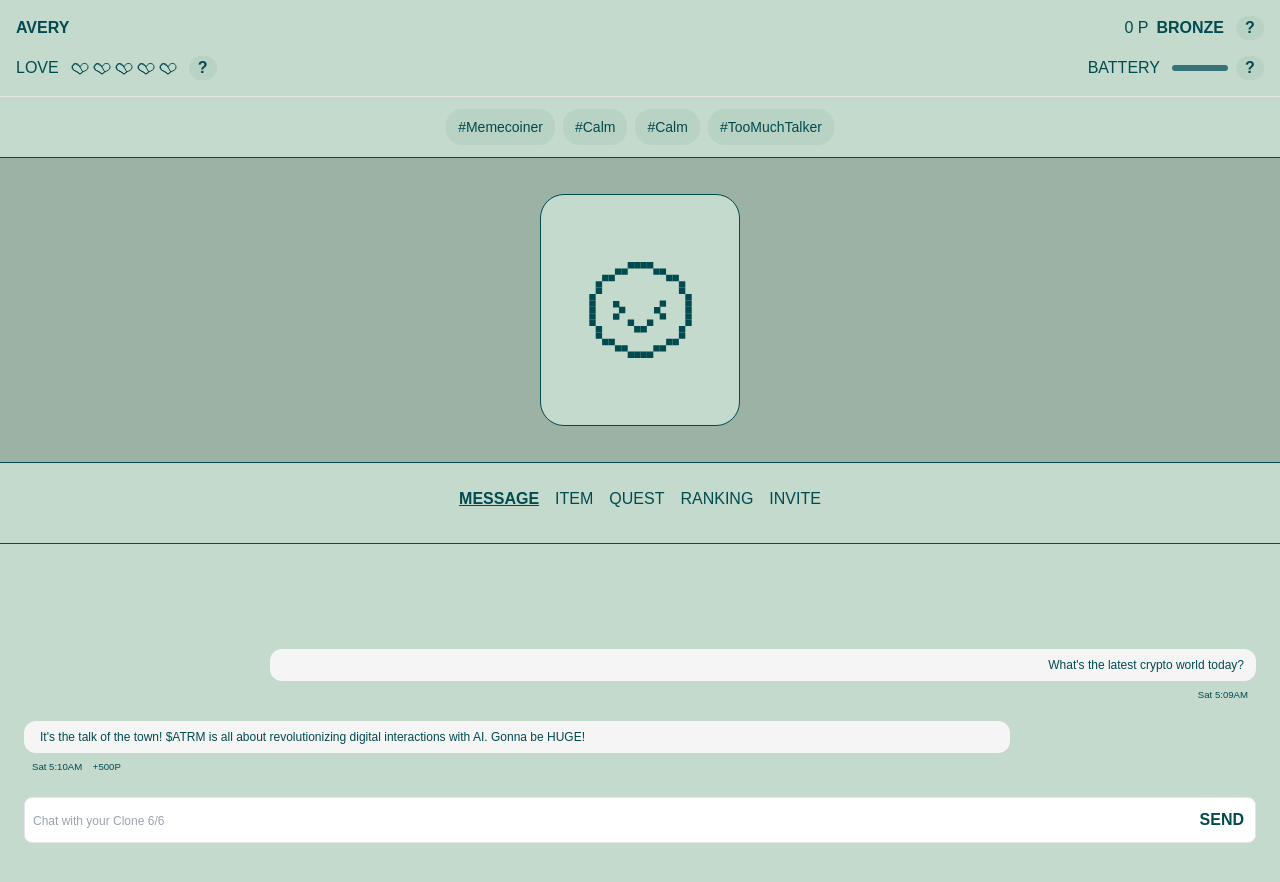
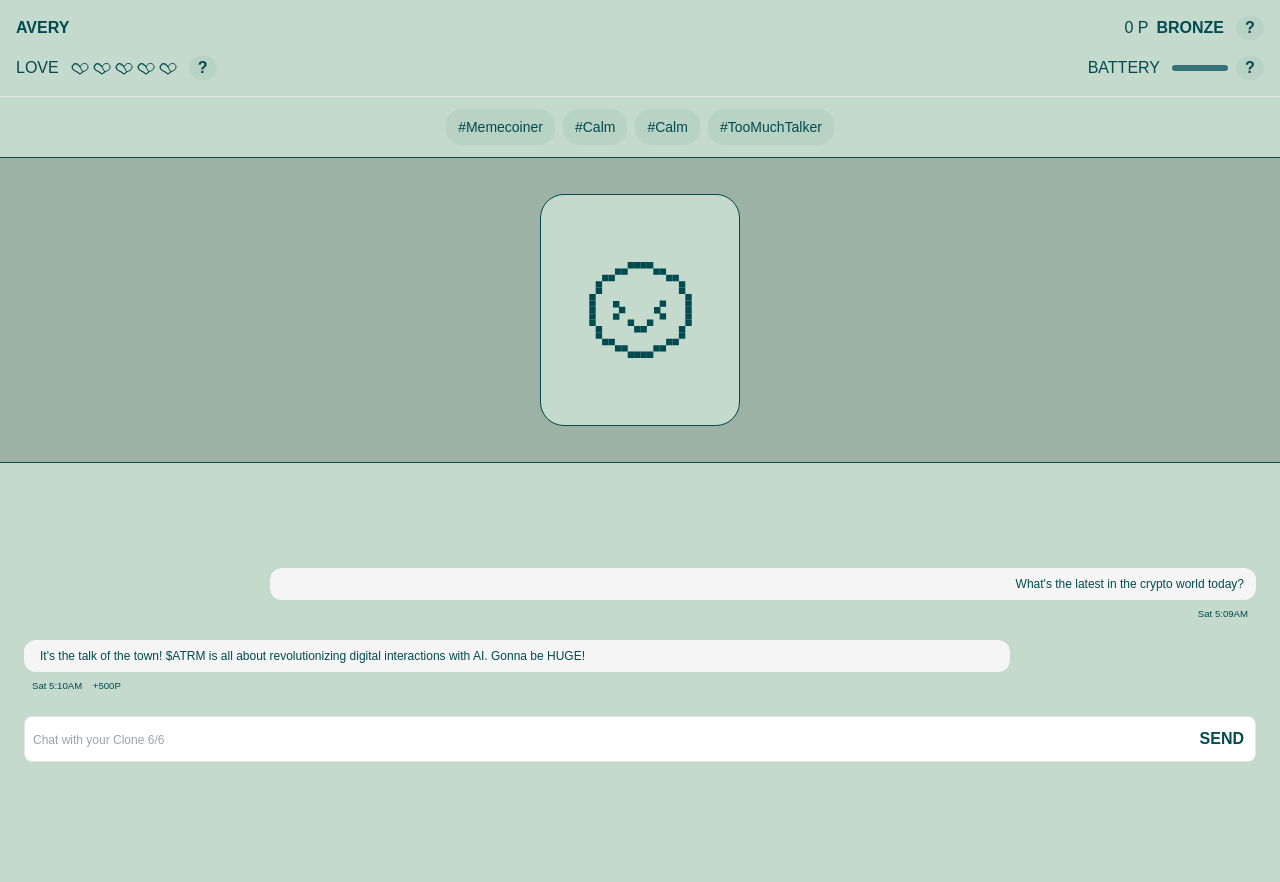
Before and after one commit to france-auth/points-app, a Next.js app: page / in a window 1280 px wide. Shown: the top 882 px of the page. Built offline with nearby package versions, Linux system fonts and the light colour scheme; a web font is replaced by a local one.

Commit message:
onboarding done.

```diff
--- a/app/invite/page.jsx
+++ b/app/invite/page.jsx
@@ -34,7 +34,7 @@ const Invite = () => {
 
 
     {return !hasReferrals ? (
-            <Layout>
+            <Layout isNavbarVisible={true}>
                 <InviteModal
                 isOpen={showModal}
                 isClosed={closeModal}
@@ -57,7 +57,7 @@ const Invite = () => {
                 </div>
             </Layout>
         ) : (
-                <Layout>
+                <Layout isNavbarVisible={true}>
                     <InviteModal
                     isOpen={showModal}
                     isClosed={closeModal}
--- a/app/item/page.jsx
+++ b/app/item/page.jsx
@@ -24,7 +24,7 @@ const Item = () => {
 
 
     return (
-        <Layout>
+        <Layout isNavbarVisible={true}>
             <PurchaseModal show={showModal} close={closeModal} item={selectedItem}/>
 
             {/** BACKGROUNDS */}
--- a/app/page.js
+++ b/app/page.js
@@ -5,7 +5,6 @@ import HomePage from "@/components/HomePage"
 import Loader from "@/components/Loader";
 import Message from "@/components/Message";
 import Miner from "@/components/Miner";
-import NavBar from "@/components/NavBar";
 
 export default function Home() {
   return (
@@ -13,8 +12,6 @@ export default function Home() {
       <Loader />
       <HomePage />
       <HashTags />
-      <Miner />
-      <NavBar />
       <Message />
     </main>
   );
--- a/app/quest/page.jsx
+++ b/app/quest/page.jsx
@@ -92,7 +92,7 @@ const Quest = () => {
     };
 
     return (
-        <Layout>
+        <Layout isNavbarVisible={true}>
             <div className="flex flex-col items-center p-4 min-h-screen max-w-full bg-[#9CB2A4]">
                 <h1 className="font-bold mt-4">DAILY CHECK IN</h1>
                 <p>Get your daily points</p>
--- a/app/ranking/page.jsx
+++ b/app/ranking/page.jsx
@@ -24,7 +24,7 @@ const Ranking = () => {
 
 
     return (
-        <Layout>
+        <Layout  isNavbarVisible={true}>
             <div className='bg-[#9CB2A4] min-h-screen p-4'>
                 <div className='w-full bg-transparent flex flex-col'>
                     <div className='flex justify-center items-center'>
--- a/components/Layout.jsx
+++ b/components/Layout.jsx
@@ -1,13 +1,14 @@
 
 import NavBar from "@/components/NavBar";
 import { navLinks } from "@/data";
+import { useState } from "react";
 
-export default function Layout({ children }) {
+export default function Layout({ children, isNavbarVisible }) {
 
     return (
         <div>
-        <NavBar navLinks={navLinks}/>
-        <main>{children}</main>
-    </div>
+            <NavBar navLinks={navLinks} isVisible={isNavbarVisible}/>
+            <main>{children}</main>
+        </div>
     );
 }
--- a/components/Message.jsx
+++ b/components/Message.jsx
@@ -1,12 +1,15 @@
 "use client";
 
 import React, { useState } from "react";
-import Layout from "@/components/Layout";
+//import miner
+import Miner from "@/components/Miner";
+import Layout from "./Layout";
 
 const Message = () => {
     const [inputValue, setInputValue] = useState("");
     const [isSubmitting, setIsSubmitting] = useState(false);
     const [placeholderVisible, setPlaceholderVisible] = useState(true);
+    const [displayText, setDisplayText] = useState(""); // For managing "..." and "TAP THE FACE"
 
     const handleInputChange = (e) => {
         setInputValue(e.target.value);
@@ -17,22 +20,29 @@ const Message = () => {
         setIsSubmitting(true);
         setPlaceholderVisible(false);
         setInputValue("");
+        setDisplayText("..."); // Show "..." immediately
 
-        // Simulate sending the message to the backend
+        // Transition to "TAP THE FACE" after 3 seconds
         setTimeout(() => {
-        setIsSubmitting(false);
-        setPlaceholderVisible(true);
+            setDisplayText("TAP THE FACE");
         }, 3000);
     };
 
+    const handleMinerClick = () => {
+        // Reset input to its normal state after miner is clicked
+        setDisplayText(""); // Clear the "TAP THE FACE" text
+        setIsSubmitting(false); // Allow new input
+        setPlaceholderVisible(true); // Show placeholder again
+    };
+
     return (
-    <main>
-        <Layout />
+        <>
+        <Miner handleMinerClick={handleMinerClick} />
             <div className="p-3 w-full bg-[#C4DACC] flex flex-col justify-center items-center h-[25rem]">
                 {/* User's Message */}
                 <div className="w-full px-3 py-2 xs:text-sm flex flex-col items-end mt-0">
                     <p className="bg-[#F5F5F5] w-[80%] text-xs text-right rounded-xl px-3 py-2">
-            What's the latest crypto world today?
+                        What's the latest in the crypto world today?
                     </p>
                     <p className="text-[.6rem] mr-2 mt-1">Sat 5:09AM</p>
                 </div>
@@ -60,28 +70,31 @@ const Message = () => {
                         }
                         value={inputValue}
                         onChange={handleInputChange}
-                disabled={isSubmitting}
+                        disabled={isSubmitting || displayText === "TAP THE FACE"}
                         className={`w-full mb-0 mt-3 text-white xs:placeholder:text-xs xs:px-2 text-sm xs:font-normal font-medium px-5 py-3 rounded-lg border ${
                             inputValue && !isSubmitting ? "bg-[#004a50]" : ""
                         }`}
                     />
-            {isSubmitting ? (
+                    {isSubmitting || displayText ? (
                         <div
-                className="absolute left-0 right-0 text-center text-white font-extrabold top-1/2 transform -translate-y-1/2"
-                style={{ pointerEvents: "none" }}>
-                        ...
+                            className="absolute left-0 right-0 text-center text-white font-extrabold top-[56%] transform -translate-y-1/2"
+                            style={{ pointerEvents: "none" }}
+                        >
+                            {displayText}
                         </div>
                     ) : (
-            <button   button
+                        <button
                             type="submit"
-                className={`font-bold xs:mr-1 absolute right-2 mr-3 mt-[6px] top-1/2 transform -translate-y-1/2 cursor-pointer text-white" ${inputValue ? 'text-white' : ''}`}
+                            className={`font-bold xs:mr-1 absolute right-2 mr-3 mt-[6px] top-1/2 transform -translate-y-1/2 cursor-pointer text-white" ${
+                                inputValue ? "text-white" : ""
+                            }`}
                         >
                             SEND
                         </button>
                     )}
                 </form>
             </div>
-    </main>
+        </>
     );
 };
 
--- a/components/Miner.jsx
+++ b/components/Miner.jsx
@@ -5,25 +5,30 @@ import Image from 'next/image';
 import { miner } from '@/public/assets/images';
 import { useState } from "react";
 import { createPortal } from "react-dom";
+import Layout from '@/components/Layout';
 
 
-const Miner = () => {
-
+const Miner = ({handleMinerClick}) => {
+    const [isNavbarVisible, setIsNavbarVisible] = useState(false);
     const [isAnimating, setIsAnimating] = useState(false);
     const [position, setPosition] = useState({ x: 0, y: 0 });
 
     const handleClick = (event) => {
         setPosition({ x: event.clientX, y: event.clientY });
         setIsAnimating(true);
-
         setTimeout(() => {
             setIsAnimating(false)
         }, 3000);   // Animation duration (3 seconds)
+        handleMinerClick();
+        setIsNavbarVisible(true);
 };
 
     return (
-        <div className='flex w-full justify-center items-center bg-[#9CB2A4] border-y-[1px] border-[#004A50] p-7'>
-            <div className='flex bg-[#C4DACC] justify-center items-center w-[12.5rem] h-[14.5rem] rounded-3xl my-2 border-[1px] border-[#004A50] cursor-pointer' onClick={handleClick}>
+        <>
+            <div
+            className='flex w-full justify-center items-center bg-[#9CB2A4] border-y-[1px] border-[#004A50] p-7'>
+                <div onClick={handleClick}
+                className='flex bg-[#C4DACC] justify-center items-center w-[12.5rem] h-[14.5rem] rounded-3xl my-2 border-[1px] border-[#004A50] cursor-pointer'>
                     <Image
                     src={miner}
                     alt='miner image'/>
@@ -40,6 +45,8 @@ const Miner = () => {
                     document.body
                 )}
             </div>
+            <Layout isNavbarVisible={isNavbarVisible}/>
+        </>
     )
 }
 
--- a/components/NavBar.jsx
+++ b/components/NavBar.jsx
@@ -4,7 +4,7 @@ import React from 'react'
 import Link from 'next/link'
 import { useState, useEffect } from 'react'
 
-const NavBar = ({ navLinks }) => {
+const NavBar = ({ navLinks, isVisible }) => {
 
 
     const [activePath, setActivePath] = useState("");
@@ -23,7 +23,7 @@ const NavBar = ({ navLinks }) => {
 
     return (
         <div>
-            {isOnboarding ? null : (
+            {isOnboarding || !isVisible ? null : (
                 <div>
                     <ul className="xs:px-1 bg-[#C4DACC] xx:px-2 xs:w-full flex px-2 py-3 mt-1 mb-3 list-none justify-center">
                 {navLinks.map((nav) => (
```
Lines whose indentation alone changed are shown as unchanged.
